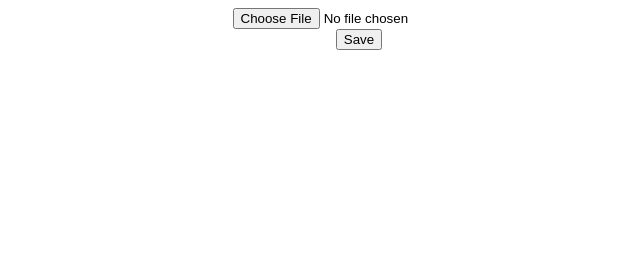
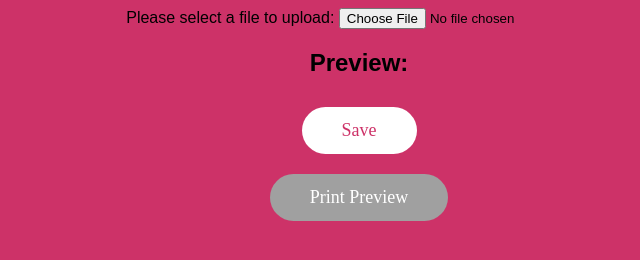
Before and after one commit to rafaltrojanowski/react-image-crop-demo, a React app: page / in a window 1280 px wide. Shown: the whole page, without its empty margins (281-921 px from the left). Built offline with nearby package versions, Linux system fonts and the light colour scheme.

Commit message:
final tweaks

```diff
--- a/public/index.html
+++ b/public/index.html
@@ -9,8 +9,6 @@
       manifest.json provides metadata used when your web app is added to the
       homescreen on Android. See https://developers.google.com/web/fundamentals/engage-and-retain/web-app-manifest/
     -->
-	<link rel="manifest" href="%PUBLIC_URL%/manifest.json">
-	<link rel="shortcut icon" href="%PUBLIC_URL%/favicon.ico">
 	<!--
       Notice the use of %PUBLIC_URL% in the tags above.
       It will be replaced with the URL of the `public` folder during the build.
--- a/src/App.css
+++ b/src/App.css
@@ -1,4 +1,28 @@
+body {
+  background: #cd3268;
+}
+
 .App {
   font-family: sans-serif;
   text-align: center;
 }
+
+.btn {
+  background: #FFF;
+  border: none;
+  border-radius: 100px;
+  padding: 13px 40px;
+  color: #cd3268;
+  font-size: 18px;
+  font-family: 'robotoregular';
+  font-weight: lighter;
+  margin: 10px;
+  display: inline-block;
+  text-align: center;
+}
+
+.btn:disabled, .btn.disabled{
+  color:#fff;
+  border-color: #a0a0a0;
+  background-color: #a0a0a0;
+}
--- a/src/index.js
+++ b/src/index.js
@@ -16,12 +16,7 @@ class App extends PureComponent {
 
   state = {
     src: null,
-    crop: {
-      x: 10,
-      y: 10,
-      aspect: 1,
-      height: 80
-    },
+    crop: {},
     isPrintEnabled: false,
     imageUrl: false,
   };
@@ -54,11 +49,17 @@ class App extends PureComponent {
   };
 
   onCropComplete = async (crop, pixelCrop) => {
-    const croppedImageUrl = await this.getCroppedImg(
+    let croppedImageUrl = null
+    if (pixelCrop.width > 800 || pixelCrop.height > 100) {
+      alert("Wrong dimension. Maximum dimension is 800x100.");
+    } else {
+      croppedImageUrl = await this.getCroppedImg(
         this.imageRef,
         pixelCrop,
         "newFile.jpeg"
       );
+    }
+
     this.setState({ croppedImageUrl });
   };
 
@@ -103,9 +104,12 @@ class App extends PureComponent {
         {!imageUrl &&
           <div>
             <div>
+              <label>Please select a file to upload:</label>
+              &nbsp;
               <input type="file" onChange={this.onSelectFile} />
             </div>
 
+            <div>
               {this.state.src && (
                 <ReactCrop
                   src={this.state.src}
@@ -116,25 +120,32 @@ class App extends PureComponent {
                 />
 
               )}
-
-            {croppedImageUrl && <img alt="Crop" src={croppedImageUrl} />}
+            </div>
 
             <div>
-              <button type="submit" onClick={ () => { this.handleSave(croppedImageUrl) }}>Save</button>
+              <h2>Preview:</h2>
+              {croppedImageUrl && <img alt="Crop" src={croppedImageUrl} />}
+            </div>
+
+
+            <div>
+              <button type="submit" class='btn' onClick={ () => { this.handleSave(croppedImageUrl) }}>Save</button>
             </div>
           </div>
         }
 
-        { isPrintEnabled && imageUrl &&
+        { imageUrl &&
           <div>
             <img alt="Preview" src={imageUrl} />
+          </div>
+        }
+
         <div>
-              <button type='submit' onClick={ ()=> this.handlePrint(imageUrl) }>
+          <button type='submit' disabled={!isPrintEnabled} class='btn' onClick={ ()=> this.handlePrint(imageUrl) }>
             Print Preview
           </button>
         </div>
-          </div>
-        }
+
       </div>
     );
   }
```
Lines whose indentation alone changed are shown as unchanged.
